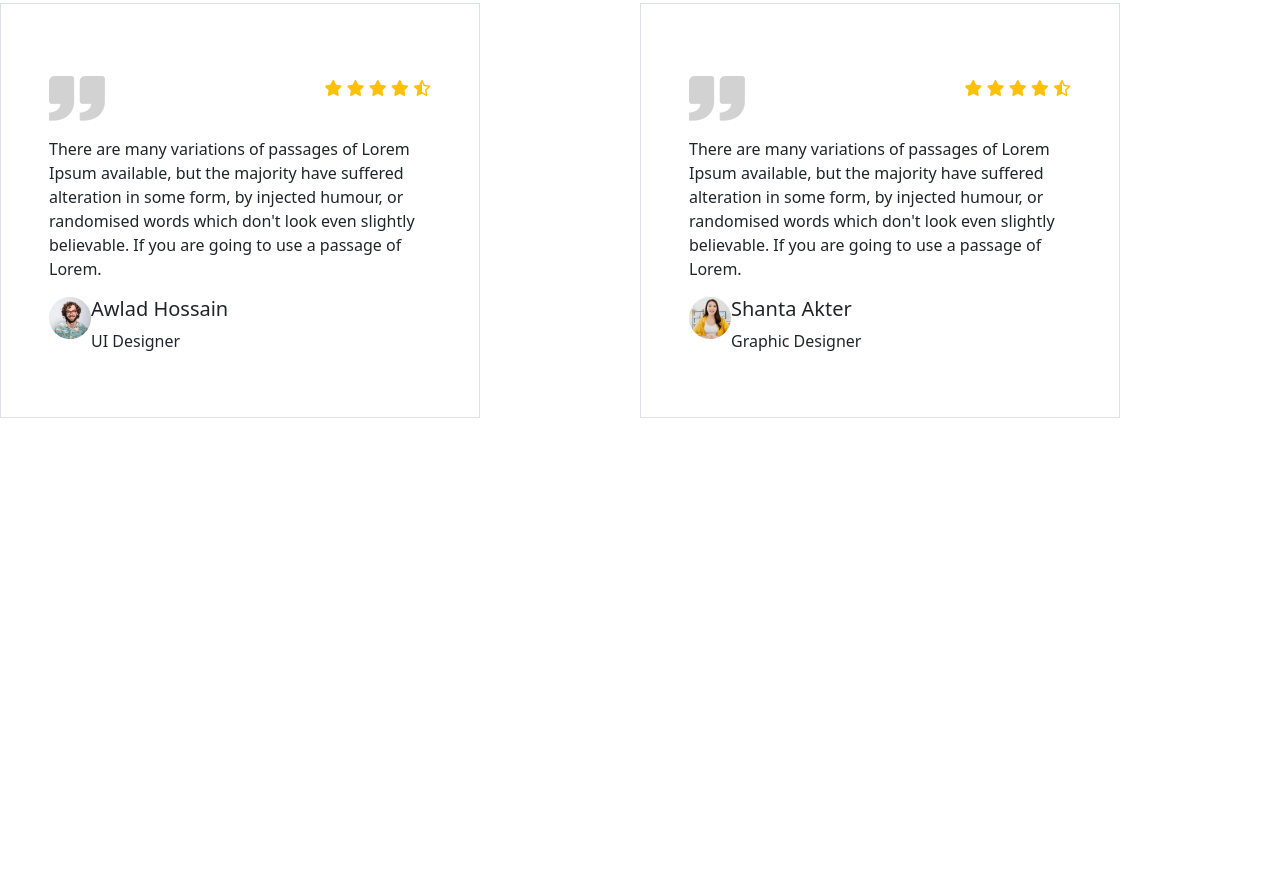
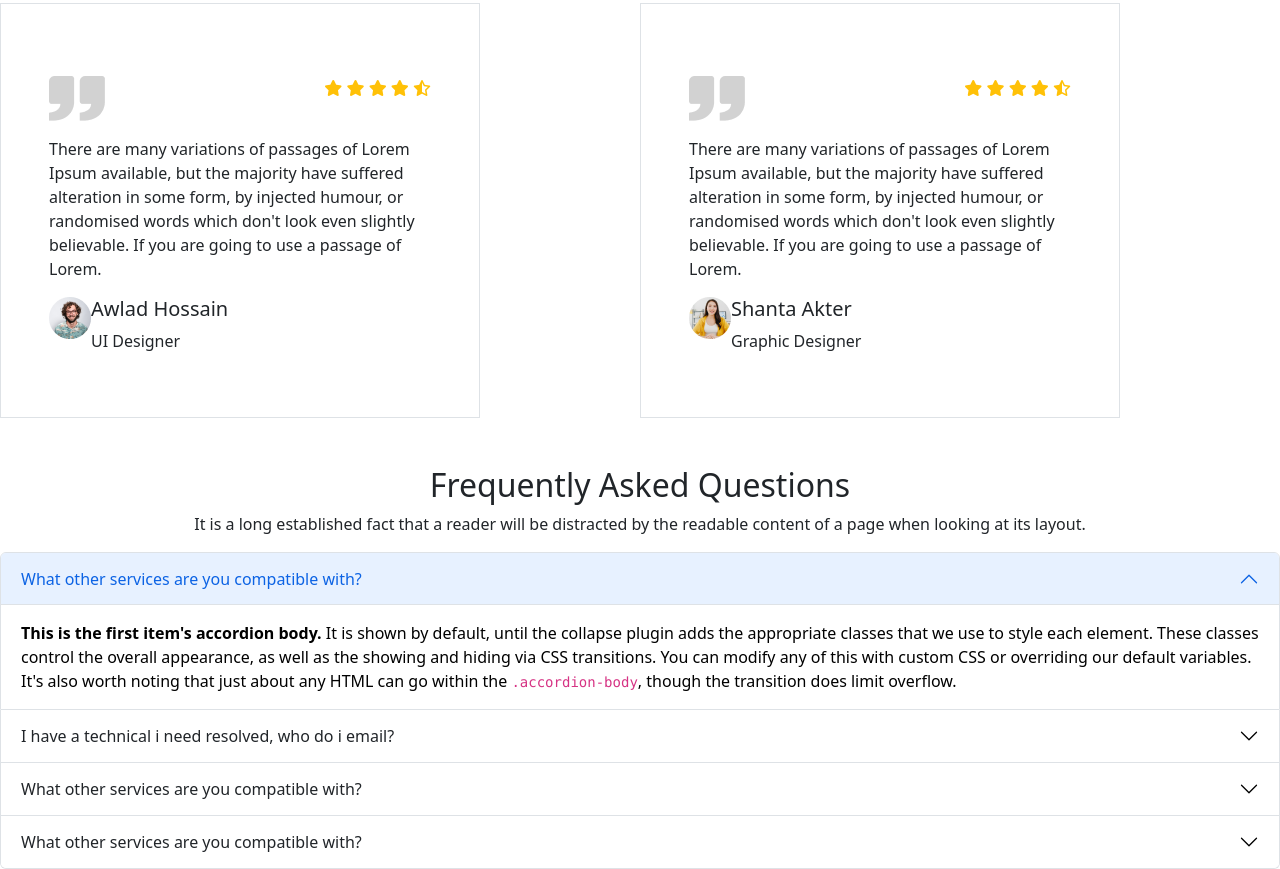
Before and after one commit to Tufantomankhin/edTech-website, a plain HTML site: page index.html in a window 1280 px wide. Shown: the part 3876-4745 px from the top of the page. Before the commit the page ends 4294 px from the top, so only its background shows below. Drawn offline with nearby package versions, Linux system fonts and the light colour scheme.

Commit message:
Questions added

```diff
--- a/index.html
+++ b/index.html
@@ -465,6 +465,74 @@
     </section>
 <!------------------------ Students Feedback End ----------------------------->
 
+<Section class="mt-5">
+  <div>
+    <div>
+      <div>
+        <div class="text-center">
+          <h2>
+            Frequently Asked Questions
+          </h2>
+          <p>
+            It is a long established fact that a reader will be distracted by the readable
+            content of a page when looking at its layout.
+          </p>
+        </div>
+        <div class="accordion" id="accordionExample">
+          <div class="accordion-item">
+            <h2 class="accordion-header" id="headingOne">
+              <button class="accordion-button" type="button" data-bs-toggle="collapse" data-bs-target="#collapseOne" aria-expanded="true" aria-controls="collapseOne">
+                What other services are you compatible with?
+              </button>
+            </h2>
+            <div id="collapseOne" class="accordion-collapse collapse show" aria-labelledby="headingOne" data-bs-parent="#accordionExample">
+              <div class="accordion-body">
+                <strong>This is the first item's accordion body.</strong> It is shown by default, until the collapse plugin adds the appropriate classes that we use to style each element. These classes control the overall appearance, as well as the showing and hiding via CSS transitions. You can modify any of this with custom CSS or overriding our default variables. It's also worth noting that just about any HTML can go within the <code>.accordion-body</code>, though the transition does limit overflow.
+              </div>
+            </div>
+          </div>
+          <div class="accordion-item">
+            <h2 class="accordion-header" id="headingTwo">
+              <button class="accordion-button collapsed" type="button" data-bs-toggle="collapse" data-bs-target="#collapseTwo" aria-expanded="false" aria-controls="collapseTwo">
+                I have a technical i need resolved, who do i email?
+              </button>
+            </h2>
+            <div id="collapseTwo" class="accordion-collapse collapse" aria-labelledby="headingTwo" data-bs-parent="#accordionExample">
+              <div class="accordion-body">
+                <strong>This is the second item's accordion body.</strong> It is hidden by default, until the collapse plugin adds the appropriate classes that we use to style each element. These classes control the overall appearance, as well as the showing and hiding via CSS transitions. You can modify any of this with custom CSS or overriding our default variables. It's also worth noting that just about any HTML can go within the <code>.accordion-body</code>, though the transition does limit overflow.
+              </div>
+            </div>
+          </div>
+          <div class="accordion-item">
+            <h2 class="accordion-header" id="headingThree">
+              <button class="accordion-button collapsed" type="button" data-bs-toggle="collapse" data-bs-target="#collapseThree" aria-expanded="false" aria-controls="collapseThree">
+                What other services are you compatible with?
+              </button>
+            </h2>
+            <div id="collapseThree" class="accordion-collapse collapse" aria-labelledby="headingThree" data-bs-parent="#accordionExample">
+              <div class="accordion-body">
+                <strong>This is the third item's accordion body.</strong> It is hidden by default, until the collapse plugin adds the appropriate classes that we use to style each element. These classes control the overall appearance, as well as the showing and hiding via CSS transitions. You can modify any of this with custom CSS or overriding our default variables. It's also worth noting that just about any HTML can go within the <code>.accordion-body</code>, though the transition does limit overflow.
+              </div>
+            </div>
+          </div>
+          <div class="accordion-item">
+            <h2 class="accordion-header" id="headingThree">
+              <button class="accordion-button collapsed" type="button" data-bs-toggle="collapse" data-bs-target="#collapseThree" aria-expanded="false" aria-controls="collapseThree">
+                What other services are you compatible with?
+              </button>
+            </h2>
+            <div id="collapseThree" class="accordion-collapse collapse" aria-labelledby="headingThree" data-bs-parent="#accordionExample">
+              <div class="accordion-body">
+                <strong>This is the third item's accordion body.</strong> It is hidden by default, until the collapse plugin adds the appropriate classes that we use to style each element. These classes control the overall appearance, as well as the showing and hiding via CSS transitions. You can modify any of this with custom CSS or overriding our default variables. It's also worth noting that just about any HTML can go within the <code>.accordion-body</code>, though the transition does limit overflow.
+              </div>
+            </div>
+          </div>
+        </div>
+      </div>
+    </div>
+  </div>
+</Section>
+
     <script src="https://cdn.jsdelivr.net/npm/bootstrap@5.2.0/dist/js/bootstrap.bundle.min.js" integrity="sha384-A3rJD856KowSb7dwlZdYEkO39Gagi7vIsF0jrRAoQmDKKtQBHUuLZ9AsSv4jD4Xa" crossorigin="anonymous"></script>
   </body>
 </html>
```
